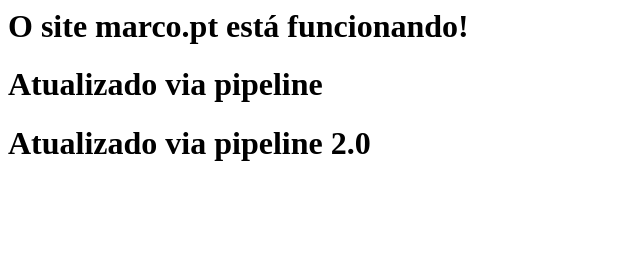
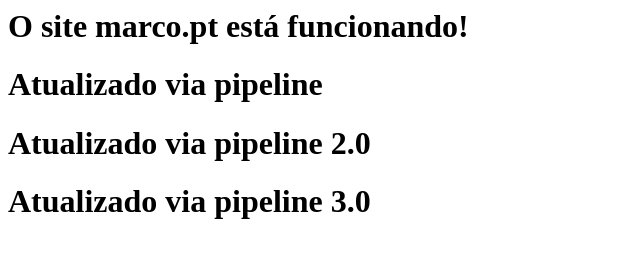
Before and after one commit to klllnop/marco.pt.local, a plain HTML site: page index.html in a window 1280 px wide. Shown: the whole page, without its empty margins (0-640 px from the left). Drawn offline with Linux system fonts and the light colour scheme.

Commit message:
Update index.html

```diff
--- a/index.html
+++ b/index.html
@@ -6,5 +6,6 @@
     <h1>O site marco.pt está funcionando!</h1>
     <h1>Atualizado via pipeline</h1>
     <h1>Atualizado via pipeline 2.0</h1>
+    <h1>Atualizado via pipeline 3.0</h1>
 </body>
 </html>
```
